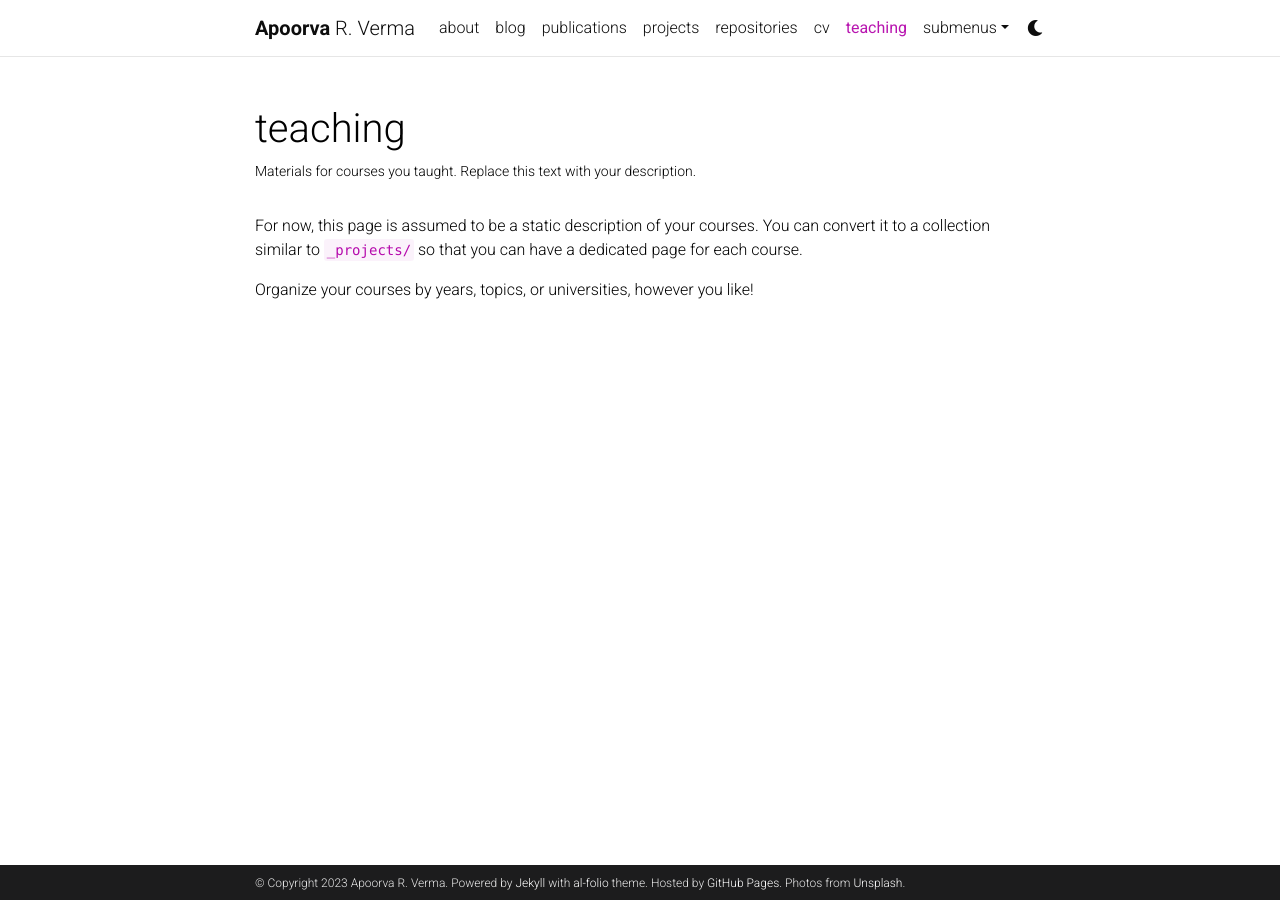
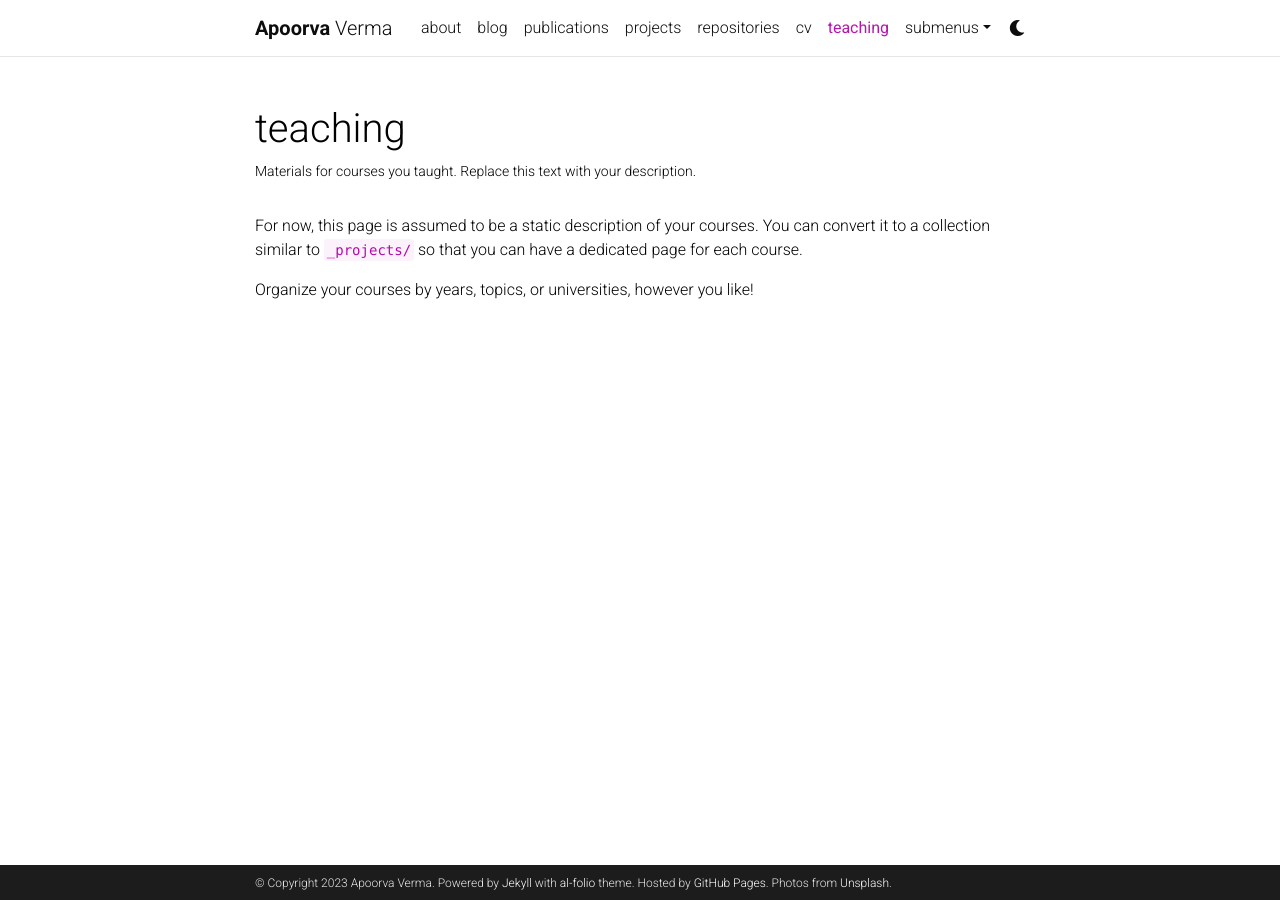
Before and after one commit to apoorvaverma31/apoorvaverma31.github.io, a Jekyll site: the page built from _pages/teaching.md, in a window 1280 px wide. Built offline with Jekyll 4.4.1, drawn with Linux system fonts in a browser that asks for light colours; comment, search, counter and statistics services are not loaded; a style sheet for code colours, icons or effects is not loaded; part of the change alters nothing that is shown.

```diff
--- a/_config.yml
+++ b/_config.yml
@@ -4,9 +4,9 @@
 
 title: blank # the website title (if blank, full name will be used instead)
 first_name: Apoorva
-middle_name: R.
+middle_name:
 last_name: Verma
-email: you@example.com
+email: apoorva_v@ece.iitr.ac.in
 description: > # the ">" symbol means to ignore newlines until "footer_text:"
   A simple, whitespace theme for academics. Based on [*folio](https://github.com/bogoli/-folio) design.
 footer_text: >
```
